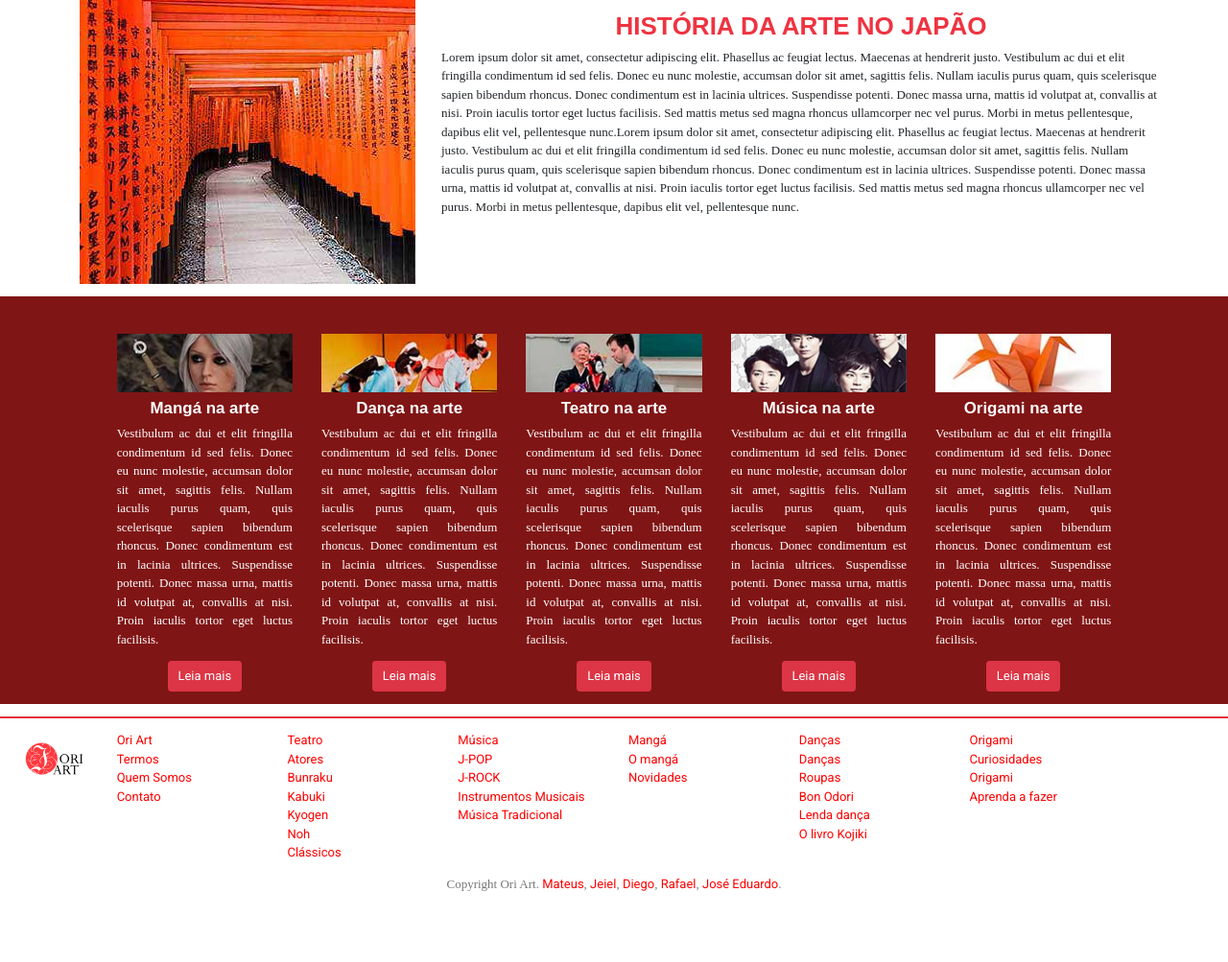
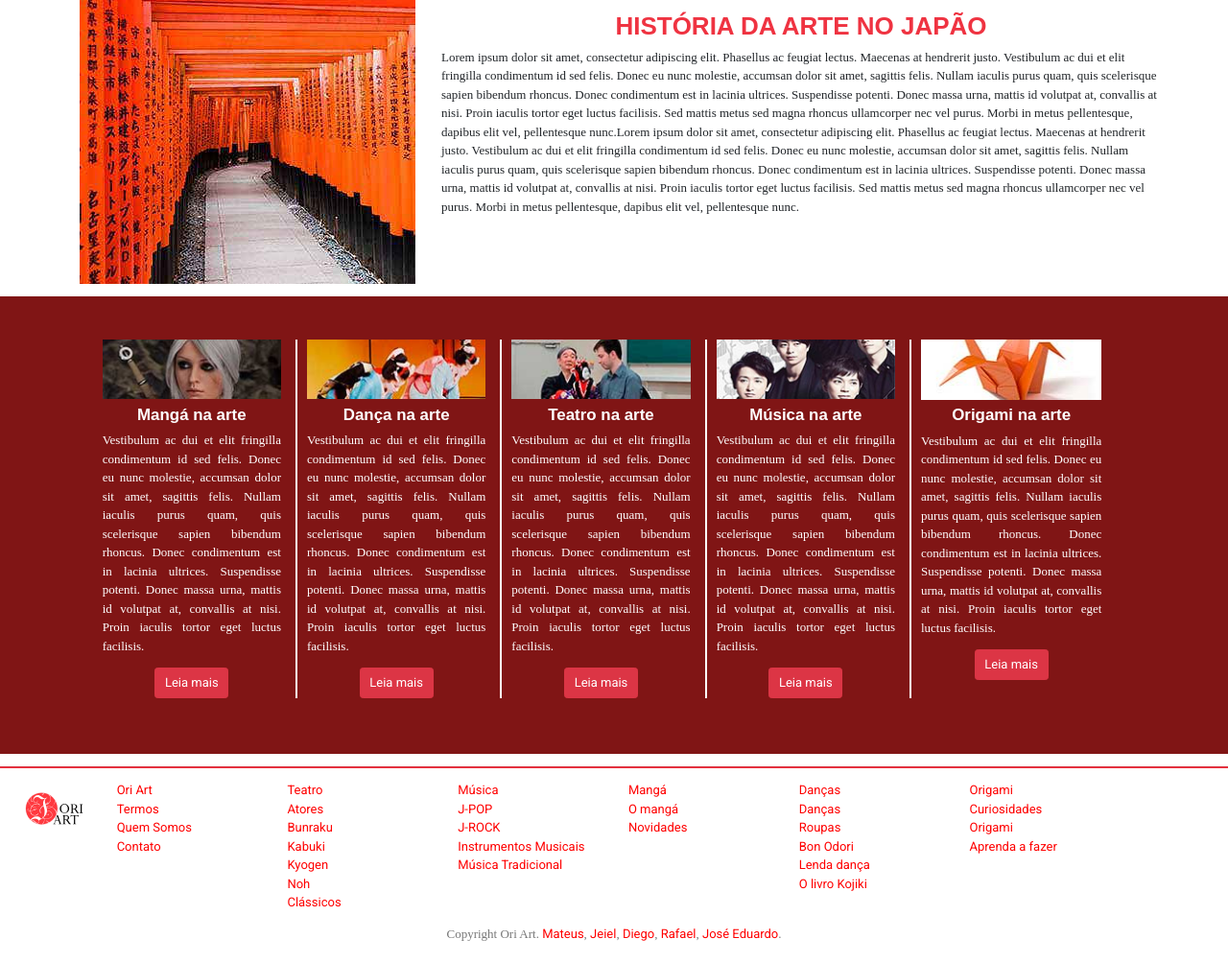
Before and after one commit to MateusVictorIderiha/2sem_prj_integrador, a PHP site: page /index.php?pagina=historia in a window 1280 px wide. Shown: the part 535-1538 px from the top of the page at 96% size. Before the commit the page ends 1464 px from the top, so only its background shows below. Run offline with PHP 8.4, Linux system fonts and the light colour scheme; some libraries are stand-ins or nearby versions; some web fonts are replaced.

Commit message:
Arrumado a separação dos links embaixo na pagina a historia

```diff
--- a/site/css/style.css
+++ b/site/css/style.css
@@ -125,8 +125,41 @@ a:hover {
 }
 
 #sectionHistoria {
-    background-color: #801515
+    background-color: #801515;
 }
+
+.borderHistoria {
+    margin-right: 10px;
+    padding-right: 15px;
+    border-right: solid 2px white;
+}
+
+.groupHistoria{
+    padding-top: 45px;
+    padding-bottom: 45px;
+}
+
+.groupHistoria .col-10:last-of-type
+.borderHistoria {
+    border: 0px;
+}
+
+@media screen and (min-width: 700px) and (max-width: 1000px){
+   .groupHistoria .col-10:nth-of-type(3)
+   .borderHistoria{
+       border:0;
+   }
+}
+
+@media screen and (max-width: 500px){
+   .groupHistoria .col-10
+   .borderHistoria{
+       border:0;
+   }
+}
+
+
+
 
 .pHistoria {
     color: white
--- a/site/historia.php
+++ b/site/historia.php
@@ -45,8 +45,6 @@
                         Morbi in metus pellentesque, dapibus elit vel, pellentesque nunc.
                     </p>
                 </div>
-
-
             </div>
         </article>
     </div>
@@ -55,9 +53,10 @@
 <div class="container-fluid" id="sectionHistoria">
     <section>
         <h3 class="d-none">Categorias de arte a ser visitada</h3>
-        <div class="row">
-            <div class="offset-lg-1 offset-md-0 offset-1 col-lg-2 col-md-4 col-10 text-center">
-                <img class="img-fluid mt-5" src="midia/geral/manga_saiba_190.jpg" alt="cosplay de personagens manga" style="width:auto;">
+        <div class="row groupHistoria">
+            <div class="offset-lg-1 offset-md-0 offset-1 col-lg-2 col-md-4 col-10 text-center p-0">
+                <div class="borderHistoria">
+                    <img class="img-fluid" src="midia/geral/manga_saiba_190.jpg" alt="cosplay de personagens manga" style="width:auto;">
                     <h2 class="subtitulo pHistoria pt-2">Mangá na arte</h2>
                     <p class="text-justify pHistoria">
                         Vestibulum ac dui et elit fringilla condimentum id sed felis.
@@ -68,9 +67,11 @@
                     </p>
                     <p><a class="btn btn-danger" href="index.php?pagina=mangas&id=1" role="button">Leia mais</a></p>
                 </div>
+            </div>
 
-            <div class="offset-1 offset-lg-0 offset-md-0 col-lg-2 col-md-4 col-10 text-center">
-                <img class="img-fluid mt-5" src="midia/geral/danca_saiba_190.jpg" alt="danÃ§a tipica do japao" style="width:auto;">
+            <div class="offset-1 offset-lg-0 offset-md-0 col-lg-2 col-md-4 col-10 text-center p-0">
+                <div class="borderHistoria">
+                    <img class="img-fluid" src="midia/geral/danca_saiba_190.jpg" alt="danÃ§a tipica do japao" style="width:auto;">
                     <h2 class="subtitulo pHistoria pt-2">Dança na arte</h2>
                     <p class="text-justify pHistoria" style="border-left:1px polid #fff;">
                         Vestibulum ac dui et elit fringilla condimentum id sed felis.
@@ -81,8 +82,10 @@
                     </p>
                     <p><a class="btn btn-danger" href="index.php?pagina=dancas" role="button">Leia mais</a></p>
                 </div>
-            <div class="offset-1 offset-md-0 offset-lg-0 col-lg-2 col-md-4 col-10 text-center">
-                <img class="img-fluid mt-5" src="midia/geral/teatro_saiba_190.jpg" alt="fantoche japones" style="width:auto;">
+            </div>
+            <div class="offset-1 offset-md-0 offset-lg-0 col-lg-2 col-md-4 col-10 text-center p-0">
+                <div class="borderHistoria">
+                    <img class="img-fluid" src="midia/geral/teatro_saiba_190.jpg" alt="fantoche japones" style="width:auto;">
                     <h2 class="subtitulo pHistoria pt-2">Teatro na arte</h2>
                     <p class="text-justify pHistoria">
                         Vestibulum ac dui et elit fringilla condimentum id sed felis.
@@ -93,8 +96,10 @@
                     </p>
                     <p><a class="btn btn-danger" href="index.php?pagina=teatro" role="button">Leia mais</a></p>
                 </div>
-            <div class="offset-md-2 offset-lg-0 offset-1 col-lg-2 col-md-4 col-10 text-center">
-                <img class="img-fluid mt-5" src="midia/geral/musica_saiba_190.jpg" alt="banda japonesa de k-pop" style="width:auto;">
+            </div>
+            <div class="offset-md-2 offset-lg-0 offset-1 col-lg-2 col-md-4 col-10 text-center p-0">
+                <div class="borderHistoria">
+                    <img class="img-fluid" src="midia/geral/musica_saiba_190.jpg" alt="banda japonesa de k-pop" style="width:auto;">
                     <h2 class="subtitulo pHistoria pt-2">Música na arte</h2>
                     <p class="text-justify pHistoria">
                         Vestibulum ac dui et elit fringilla condimentum id sed felis.
@@ -105,8 +110,10 @@
                     </p>
                     <p><a class="btn btn-danger" href="index.php?pagina=musicas" role="button">Leia mais</a></p>
                 </div>
-            <div class="offset-1 offset-md-0 offset-lg-0 col-lg-2 col-md-4 col-10 text-center">
-                <img class="img-fluid mt-5" src="midia/geral/origami_saiba_190.jpg" alt="origami classico de cisney" style="width:auto;">
+            </div>
+            <div class="offset-1 offset-md-0 offset-lg-0 col-lg-2 col-md-4 col-10 text-center p-0">
+                <div class="borderHistoria">
+                    <img class="img-fluid" src="midia/geral/origami_saiba_190.jpg" alt="origami classico de cisney" style="width:auto;">
                     <h2 class="subtitulo pHistoria pt-2">Origami na arte</h2>
                     <p class="text-justify pHistoria">
                         Vestibulum ac dui et elit fringilla condimentum id sed felis.
@@ -118,5 +125,6 @@
                     <p><a class="btn btn-danger" href="index.php?pagina=historia_origame" role="button">Leia mais</a></p>
                 </div>
             </div>
+        </div>
     </section>
 </div>
```
Lines whose indentation alone changed are shown as unchanged.
